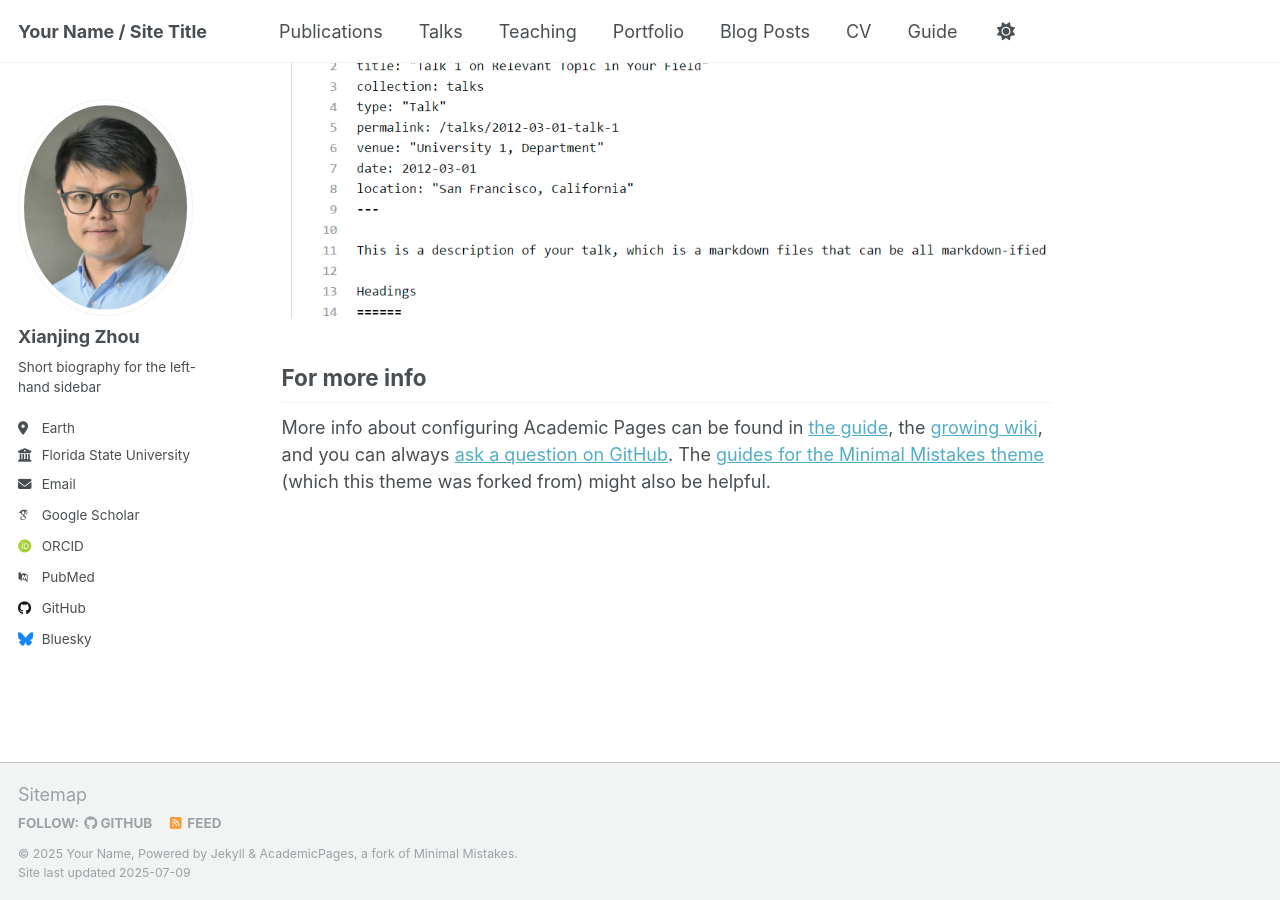
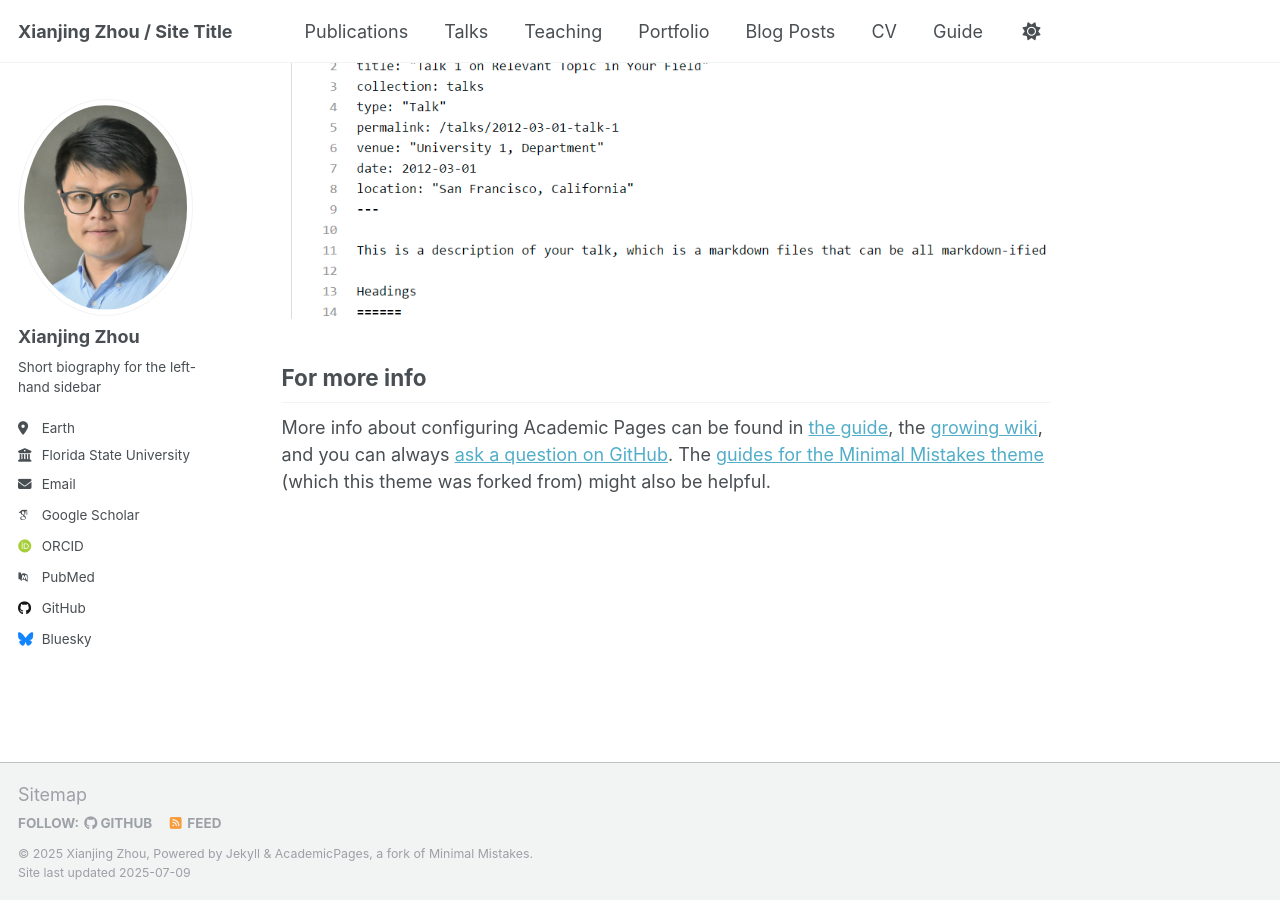
Before and after one commit to XianjingZhou/XianjingZhou.github.io, a Jekyll site: the page built from _pages/about.md, in a window 1280 px wide and 900 px high, scrolled down 2636 px. Built offline with Jekyll 4.4.1, drawn with Linux system fonts in a browser that asks for light colours; some web fonts are replaced.

Commit message:
Update _config.yml

```diff
--- a/_config.yml
+++ b/_config.yml
@@ -9,9 +9,9 @@
 # Basic Site Settings
 locale                   : "en-US"
 site_theme               : "default"
-title                    : "Your Name / Site Title"
+title                    : "Xianjing Zhou / Site Title"
 title_separator          : "-"
-name                     : &name "Your Name"
+name                     : &name "Xianjing Zhou"
 description              : &description "personal description"
 url                      : https://academicpages.github.io # the base hostname & protocol for your site e.g. "https://[your GitHub username].github.io" or if you already have some other page hosted on Github then use "https://[your GitHub username].github.io/[Your Repo Name]"
 baseurl                  : "" # the subpath of your site, e.g. "/blog"
```
